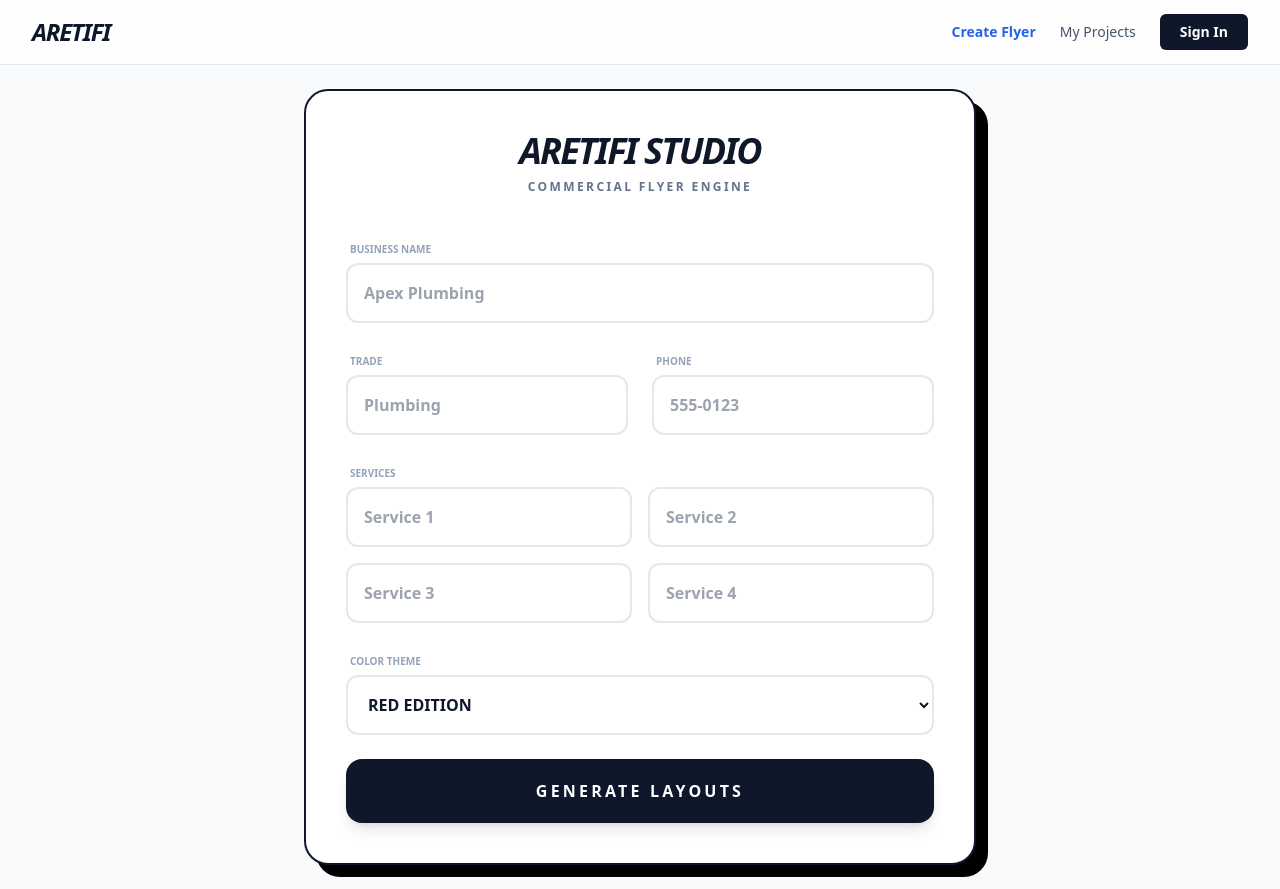
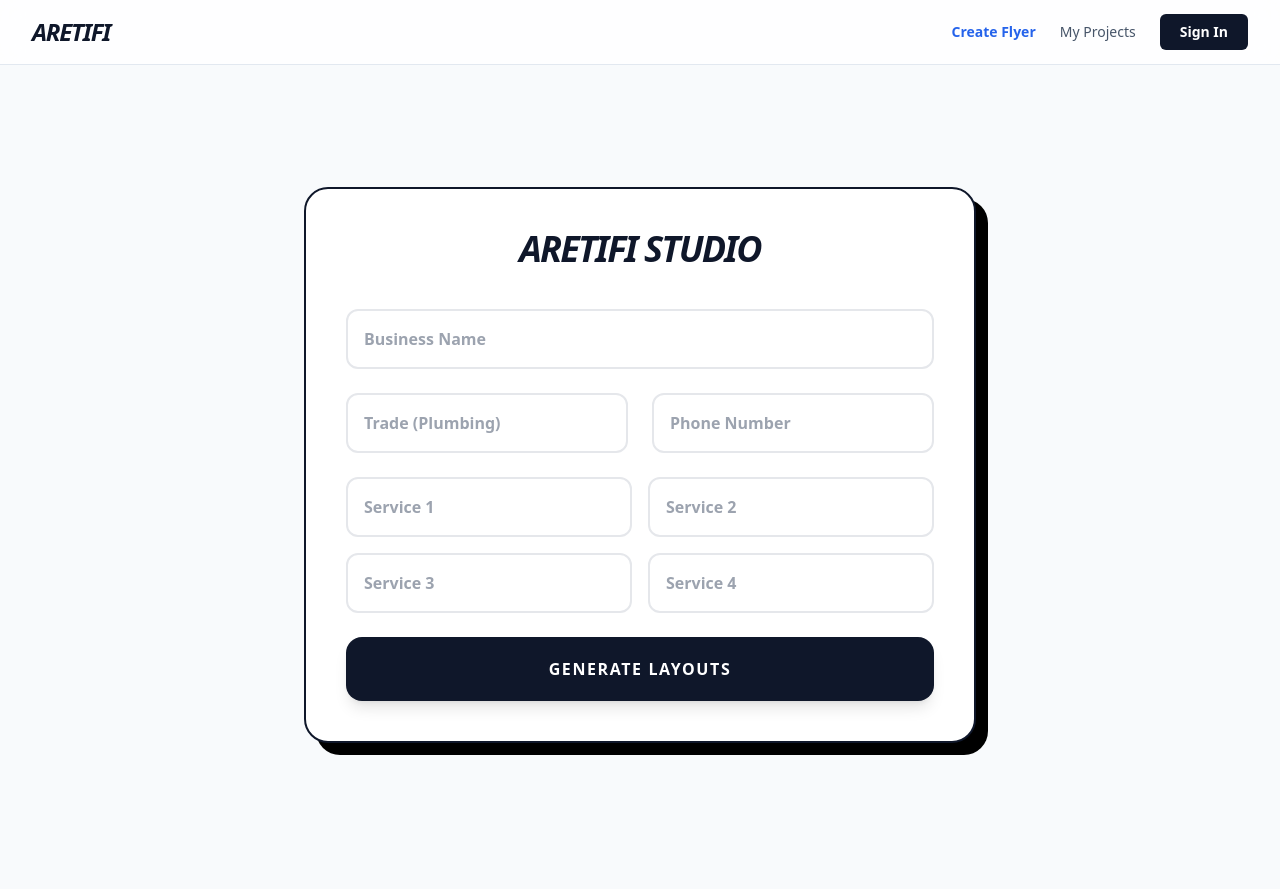
Before and after one commit to jakejmanley-collab/local-service-ads, a Next.js app: page /preview in a window 1280 px wide. After the commit the page ends 865 px from the top, so only its background shows below. Built offline with nearby package versions, Linux system fonts and the light colour scheme.

Commit message:
Update page.tsx

```diff
--- a/app/preview/page.tsx
+++ b/app/preview/page.tsx
@@ -6,11 +6,15 @@ import Papa from 'papaparse';
 
 const THEME_COLORS = ['red', 'blue', 'gold', 'green', 'purple'];
 
-// FIXED: Added a second high-res photo for plumbing
+// Expanded asset library to ensure we always have images
 const tradePhotos: Record<string, string[]> = {
   plumbing: [
     'https://images.unsplash.com/photo-1585704032915-c3400ca199e7?auto=format&fit=crop&w=1200&q=90',
-    'https://images.unsplash.com/photo-1504328345606-18bbc8c9d7d1?auto=format&fit=crop&w=1200&q=90'
+    'https://images.unsplash.com/photo-1607472586893-edb57cbce4ea?auto=format&fit=crop&w=1200&q=90'
+  ],
+  default: [
+    'https://images.unsplash.com/photo-1581578731117-104f2a863a39?auto=format&fit=crop&w=1200&q=90',
+    'https://images.unsplash.com/photo-1521207418485-99c705420785?auto=format&fit=crop&w=1200&q=90'
   ]
 };
 
@@ -43,38 +47,41 @@ const MasterTemplate = ({ id, data, configKey, rawDatabase }: any) => {
     services: [parseZone(rawConfig['Service 1']), parseZone(rawConfig['Service 2']), parseZone(rawConfig['Service 3']), parseZone(rawConfig['Service 4'])]
   };
 
-  const tradeWords = (data.businessName || "").split(' ');
-  const firstWord = tradeWords[0] || "PROFESSIONAL";
-  const remainingWords = tradeWords.slice(1).join(' ') || "SERVICES";
+  const firstWord = (data.businessName || "").split(' ')[0] || "PROFESSIONAL";
+  const remainingWords = (data.businessName || "").split(' ').slice(1).join(' ') || "SERVICES";
 
-  // CLIPPING LOGIC
+  // Robust Image Selection
+  const tradeKey = Object.keys(tradePhotos).find(k => data.field?.toLowerCase().includes(k)) || 'default';
+  const photos = tradePhotos[tradeKey];
+  const img1 = photos[0];
+  const img2 = photos[1] || photos[0];
+
   const isHex = configKey.includes('hex');
   const isCircle = configKey.includes('circle');
-  const clip = isHex ? { clipPath: 'polygon(50% 0%, 100% 25%, 100% 75%, 50% 100%, 0% 75%, 0% 25%)' } : isCircle ? { borderRadius: '50%', overflow: 'hidden' } : {};
 
-  // PHOTO SELECTION LOGIC
-  const photos = tradePhotos.plumbing;
-  const img1 = photos[0];
-  const img2 = photos[1] || photos[0]; // Fallback to first photo if second doesn't exist
+  // Stronger clipping for the circles
+  const clipStyle: any = isHex
+    ? { clipPath: 'polygon(50% 0%, 100% 25%, 100% 75%, 50% 100%, 0% 75%, 0% 25%)' }
+    : isCircle ? { borderRadius: '1000px', overflow: 'hidden', WebkitMaskImage: '-webkit-radial-gradient(white, black)' } : {};
 
   return (
     <div id={id} className="relative w-full bg-white shadow-2xl overflow-hidden rounded-sm">
       <svg viewBox="0 0 1080 1080" className="w-full h-auto" xmlns="http://www.w3.org/2000/svg">
         <image href={`/${configKey}.png`} x="0" y="0" width="1080" height="1080" />
 
-        {/* MAIN PHOTO */}
+        {/* PHOTO 1 */}
         {zones.photo && (
           <foreignObject x={zones.photo.x} y={zones.photo.y} width={zones.photo.width} height={zones.photo.height}>
-            <div style={{ width: '100%', height: '100%', ...clip }}>
+            <div style={{ width: '100%', height: '100%', ...clipStyle }}>
               <img src={img1} style={{ width: '100%', height: '100%', objectFit: 'cover' }} crossOrigin="anonymous" />
             </div>
           </foreignObject>
         )}
 
-        {/* FIXED: SECOND PHOTO HOLE RENDERING */}
+        {/* PHOTO 2 */}
         {zones.photo2 && (
           <foreignObject x={zones.photo2.x} y={zones.photo2.y} width={zones.photo2.width} height={zones.photo2.height}>
-            <div style={{ width: '100%', height: '100%', ...clip }}>
+            <div style={{ width: '100%', height: '100%', ...clipStyle }}>
               <img src={img2} style={{ width: '100%', height: '100%', objectFit: 'cover' }} crossOrigin="anonymous" />
             </div>
           </foreignObject>
@@ -117,13 +124,10 @@ export default function PreviewPage() {
       <main className="min-h-screen bg-slate-50 py-12 px-6">
         <div className="max-w-7xl mx-auto">
           <div className="flex flex-col md:flex-row justify-between items-center mb-12 gap-6 bg-white p-6 border-2 border-slate-900 rounded-2xl shadow-[4px_4px_0px_0px_rgba(0,0,0,1)]">
-            <button onClick={() => setShowPreview(false)} className="bg-slate-100 font-bold py-2 px-6 rounded-lg border border-slate-200 hover:bg-slate-200 transition-colors">← Back to Form</button>
-            <div className="flex items-center gap-4">
-               <span className="text-xs font-black uppercase text-slate-400 tracking-widest">Theme:</span>
-               <select value={formData.themeColor} onChange={(e) => setFormData({...formData, themeColor: e.target.value})} className="bg-slate-900 text-white font-bold py-2 px-6 rounded-lg outline-none cursor-pointer">
-                {THEME_COLORS.map(c => <option key={c} value={c}>{c.toUpperCase()}</option>)}
-              </select>
-            </div>
+            <button onClick={() => setShowPreview(false)} className="bg-slate-100 font-bold py-2 px-6 rounded-lg border border-slate-200 hover:bg-slate-200 transition-colors">← Edit</button>
+            <select value={formData.themeColor} onChange={(e) => setFormData({...formData, themeColor: e.target.value})} className="bg-slate-900 text-white font-bold py-2 px-6 rounded-lg outline-none">
+              {THEME_COLORS.map(c => <option key={c} value={c}>{c.toUpperCase()} THEME</option>)}
+            </select>
           </div>
           <div className="grid grid-cols-1 lg:grid-cols-3 gap-10">
             {['circle', 'square', 'hex'].map(shape => {
@@ -139,7 +143,7 @@ export default function PreviewPage() {
                     link.href = url;
                     link.click();
                   }
-                }} className="w-full bg-slate-900 text-white font-black py-5 rounded-xl uppercase tracking-widest hover:bg-blue-600 transition-all shadow-lg active:translate-y-1 text-center">
+                }} className="w-full bg-slate-900 text-white font-black py-5 rounded-xl uppercase tracking-widest hover:bg-blue-600 transition-all text-center">
                   Download {shape}
                 </button>
               </div>
@@ -153,46 +157,20 @@ export default function PreviewPage() {
   return (
     <main className="min-h-screen bg-slate-50 flex items-center justify-center p-6">
       <div className="bg-white max-w-2xl w-full p-10 rounded-3xl border-2 border-slate-900 shadow-[12px_12px_0px_0px_rgba(0,0,0,1)]">
-        <div className="text-center mb-10">
-          <h1 className="text-4xl font-black uppercase italic tracking-tighter text-slate-900">Aretifi Studio</h1>
-          <p className="text-slate-500 font-bold uppercase text-xs tracking-[0.2em] mt-2">Commercial Flyer Engine</p>
-        </div>
-
+        <h1 className="text-4xl font-black uppercase text-center mb-10 tracking-tighter italic">Aretifi Studio</h1>
         <form onSubmit={(e) => { e.preventDefault(); setShowPreview(true); }} className="space-y-6">
-          <div className="space-y-1">
-            <label className="text-[10px] font-black uppercase text-slate-400 ml-1">Business Name</label>
-            <input required placeholder="Apex Plumbing" className="w-full border-2 border-slate-200 p-4 rounded-xl font-bold focus:border-slate-900 outline-none" onChange={e => setFormData({...formData, businessName: e.target.value})} />
+          <input required placeholder="Business Name" className="w-full border-2 p-4 rounded-xl font-bold focus:border-slate-900 outline-none" onChange={e => setFormData({...formData, businessName: e.target.value})} />
+          <div className="grid grid-cols-2 gap-6">
+            <input required placeholder="Trade (Plumbing)" className="w-full border-2 p-4 rounded-xl font-bold focus:border-slate-900 outline-none" onChange={e => setFormData({...formData, field: e.target.value})} />
+            <input required placeholder="Phone Number" className="w-full border-2 p-4 rounded-xl font-bold focus:border-slate-900 outline-none" onChange={e => setFormData({...formData, phone: e.target.value})} />
           </div>
-
-          <div className="grid grid-cols-2 gap-6">
-            <div className="space-y-1">
-              <label className="text-[10px] font-black uppercase text-slate-400 ml-1">Trade</label>
-              <input required placeholder="Plumbing" className="w-full border-2 border-slate-200 p-4 rounded-xl font-bold focus:border-slate-900 outline-none" onChange={e => setFormData({...formData, field: e.target.value})} />
-            </div>
-            <div className="space-y-1">
-              <label className="text-[10px] font-black uppercase text-slate-400 ml-1">Phone</label>
-              <input required placeholder="555-0123" className="w-full border-2 border-slate-200 p-4 rounded-xl font-bold focus:border-slate-900 outline-none" onChange={e => setFormData({...formData, phone: e.target.value})} />
-            </div>
+          <div className="grid grid-cols-2 gap-4">
+            <input required placeholder="Service 1" className="w-full border-2 p-4 rounded-xl font-bold" onChange={e => setFormData({...formData, service1: e.target.value})} />
+            <input required placeholder="Service 2" className="w-full border-2 p-4 rounded-xl font-bold" onChange={e => setFormData({...formData, service2: e.target.value})} />
+            <input placeholder="Service 3" className="w-full border-2 p-4 rounded-xl font-bold" onChange={e => setFormData({...formData, service3: e.target.value})} />
+            <input placeholder="Service 4" className="w-full border-2 p-4 rounded-xl font-bold" onChange={e => setFormData({...formData, service4: e.target.value})} />
           </div>
-
-          <div className="space-y-1">
-            <label className="text-[10px] font-black uppercase text-slate-400 ml-1">Services</label>
-            <div className="grid grid-cols-2 gap-4">
-              <input required placeholder="Service 1" className="w-full border-2 border-slate-200 p-4 rounded-xl font-bold" onChange={e => setFormData({...formData, service1: e.target.value})} />
-              <input required placeholder="Service 2" className="w-full border-2 border-slate-200 p-4 rounded-xl font-bold" onChange={e => setFormData({...formData, service2: e.target.value})} />
-              <input placeholder="Service 3" className="w-full border-2 border-slate-200 p-4 rounded-xl font-bold" onChange={e => setFormData({...formData, service3: e.target.value})} />
-              <input placeholder="Service 4" className="w-full border-2 border-slate-200 p-4 rounded-xl font-bold" onChange={e => setFormData({...formData, service4: e.target.value})} />
-            </div>
-          </div>
-
-          <div className="space-y-1">
-            <label className="text-[10px] font-black uppercase text-slate-400 ml-1">Color Theme</label>
-            <select value={formData.themeColor} onChange={(e) => setFormData({...formData, themeColor: e.target.value})} className="w-full border-2 border-slate-200 p-4 rounded-xl font-bold bg-white focus:border-slate-900 outline-none">
-              {THEME_COLORS.map(c => <option key={c} value={c}>{c.toUpperCase()} EDITION</option>)}
-            </select>
-          </div>
-
-          <button type="submit" className="w-full bg-slate-900 text-white font-black py-5 rounded-2xl uppercase tracking-[0.2em] shadow-lg hover:bg-slate-800 transition-all active:translate-y-1 mt-4">
+          <button type="submit" className="w-full bg-slate-900 text-white font-black py-5 rounded-2xl uppercase tracking-widest shadow-lg hover:bg-slate-800 transition-all mt-4">
             Generate Layouts
           </button>
         </form>
```
